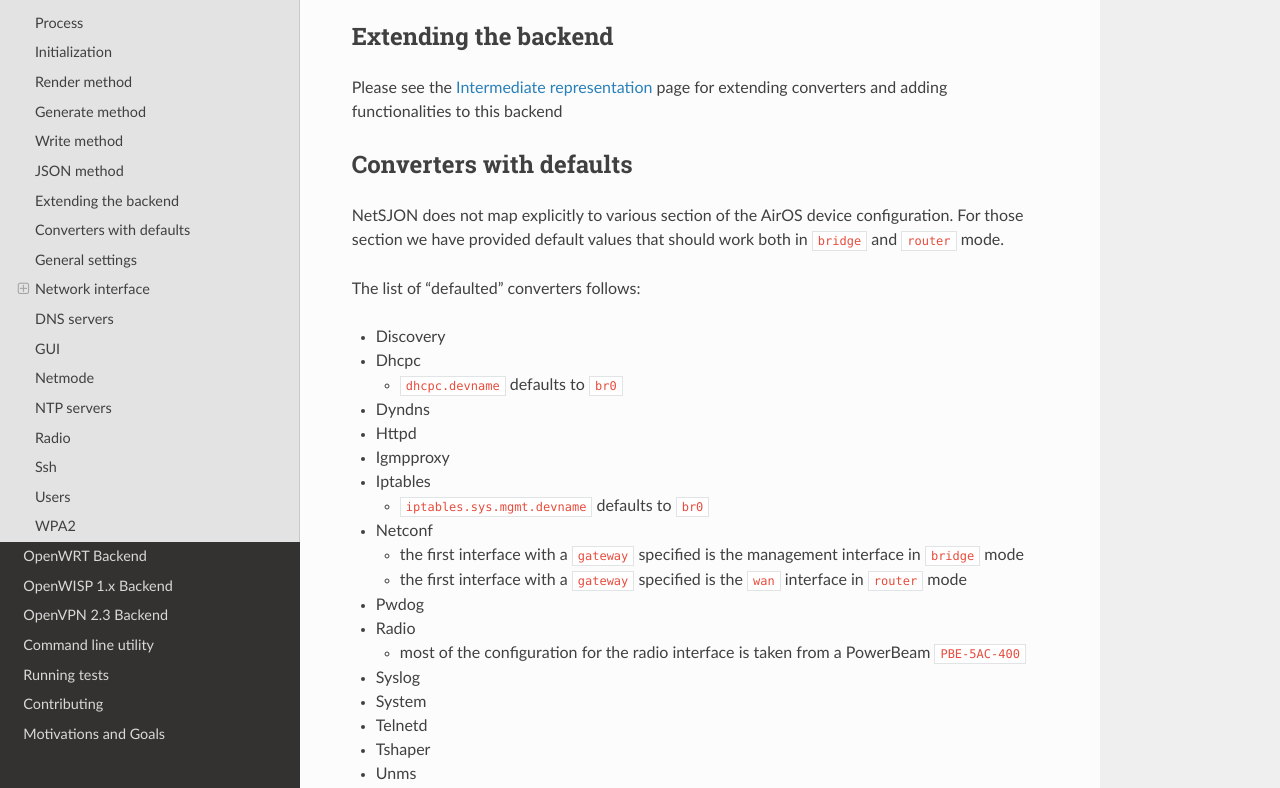
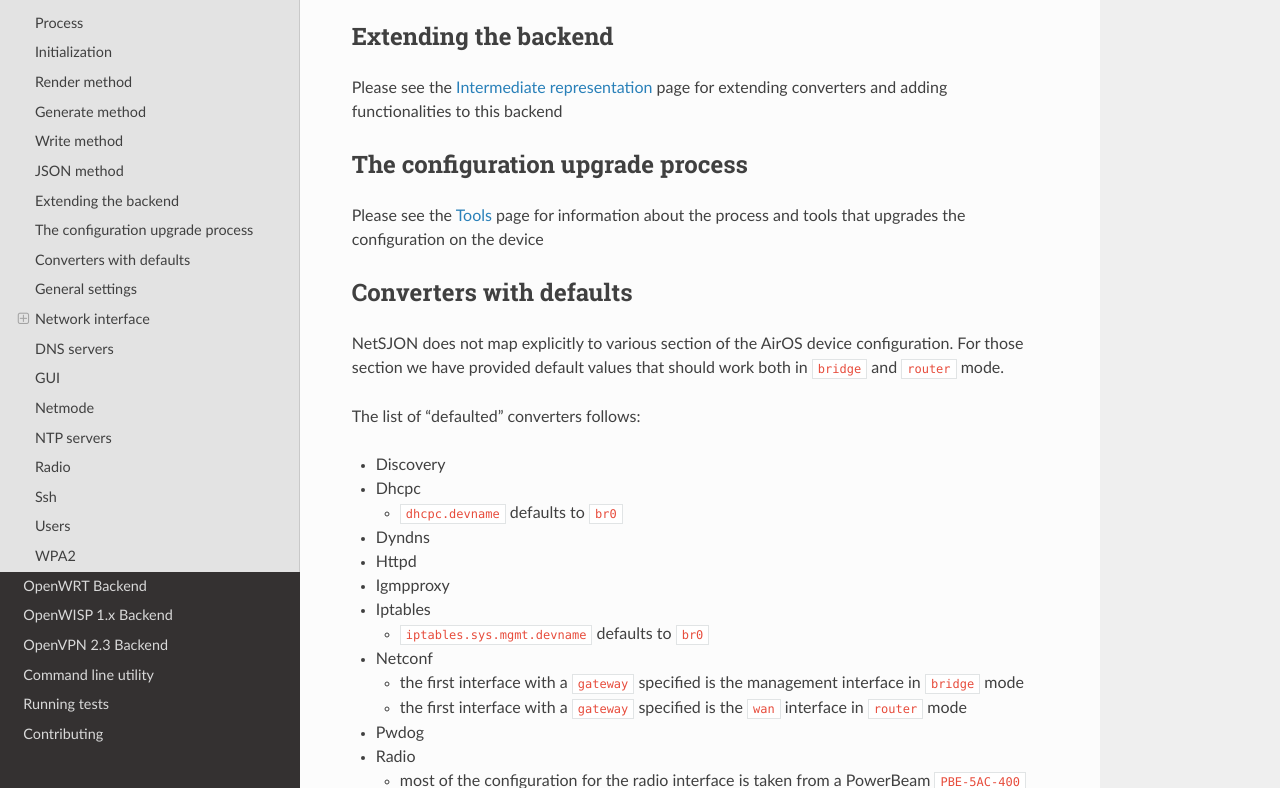
Before and after one commit to openwisp/netjsonconfig, a Sphinx documentation site: the page built from docs/source/backends/airos.rst, in a window 1280 px wide and 900 px high, scrolled down 1813 px, cut to the strip 112-900 px from the top of the window. Built offline with Sphinx 7.4.7 and the Read the Docs theme 2.0.0, drawn with Linux system fonts in a browser that asks for light colours.

Commit message:
[airos] added reference to configuration update process

```diff
--- a/docs/source/backends/airos.rst
+++ b/docs/source/backends/airos.rst
@@ -70,6 +70,11 @@ Extending the backend
 ---------------------
 
 Please see the :ref:`airos-intermediate-representation` page for extending converters and adding functionalities to this backend
+
+The configuration upgrade process
+---------------------------------
+
+Please see the :ref:`airos-configuration-upgrade` page for information about the process and tools that upgrades the configuration on the device
 
 Converters with defaults
 ------------------------
```
